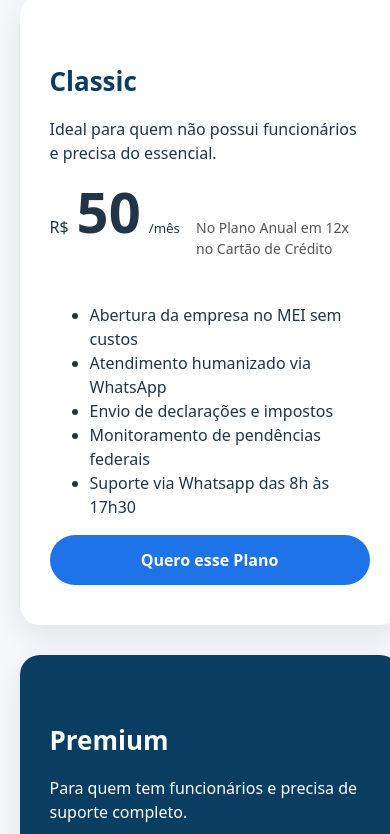
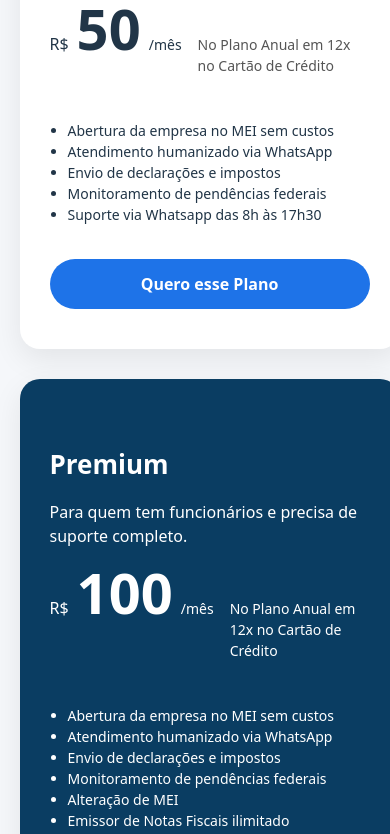
Before and after one commit to CeliaRaizer/Site_Contabilidade, a React (Vite) app: page / in a window 390 px wide. Shown: the part 1640-2474 px from the top of the page. Built offline with nearby package versions, Linux system fonts and the light colour scheme.

Commit message:
planos mobile

```diff
--- a/src/components/Header.css
+++ b/src/components/Header.css
@@ -102,3 +102,74 @@
   margin-top: 20px;
   width: 100%;
 }
+
+/* ========================= */
+/* 📱 MOBILE REAL (até 768px) */
+/* ========================= */
+
+@media (max-width: 768px) {
+
+  .plans {
+    padding: 60px 20px;
+  }
+
+  .plans h1 {
+    font-size: 24px;
+  }
+
+  .plans h2 {
+    font-size: 20px;
+    margin-bottom: 40px;
+  }
+
+  .plans-container {
+    flex-direction: column;
+    gap: 25px;
+  }
+
+  .card {
+    width: 100%;
+    padding: 25px 20px;
+  }
+
+  .card h3 {
+    font-size: 20px;
+  }
+
+ .price {
+  display: flex;
+  align-items: flex-end;
+  gap: 5px;
+  margin-bottom: 25px;
+}
+
+.price span {
+  font-size: 16px;
+}
+
+.price h1 {
+  font-size: 48px;
+  line-height: 1;
+}
+
+.price small {
+  font-size: 14px;
+  margin-bottom: 6px;
+}
+
+  .benefits {
+    padding-left: 18px;
+    font-size: 14px;
+  }
+
+  .card button {
+    margin-top: 20px;
+    padding: 12px;
+  }
+
+  /* Remove destaque exagerado no mobile */
+  .featured {
+    transform: none;
+  }
+
+}
--- a/src/components/Plans.jsx
+++ b/src/components/Plans.jsx
@@ -148,12 +148,11 @@ function Plans() {
                         Para empresas com equipe ou que querem crescimento estruturado
                     </p>
 
-                    <div className="price">
+                   <div className="price">
                         <span>R$</span>
                         <h1>490</h1>
-                        <small>/mês</small> <br />
+                        <small>/mês</small>
                     </div>
-
                     <ul className="benefits">
                         <li>Tudo do Essencial</li>
                         <li>Folha de pagamento (até 2 funcionários)</li>
@@ -215,7 +214,7 @@ function Plans() {
                     <div className="price">
                         <span>R$</span>
                         <h1>490</h1>
-                        <small>/mês</small> <br />
+                        <small>/mês</small>
                     </div>
 
                     <ul className="benefits">
```
